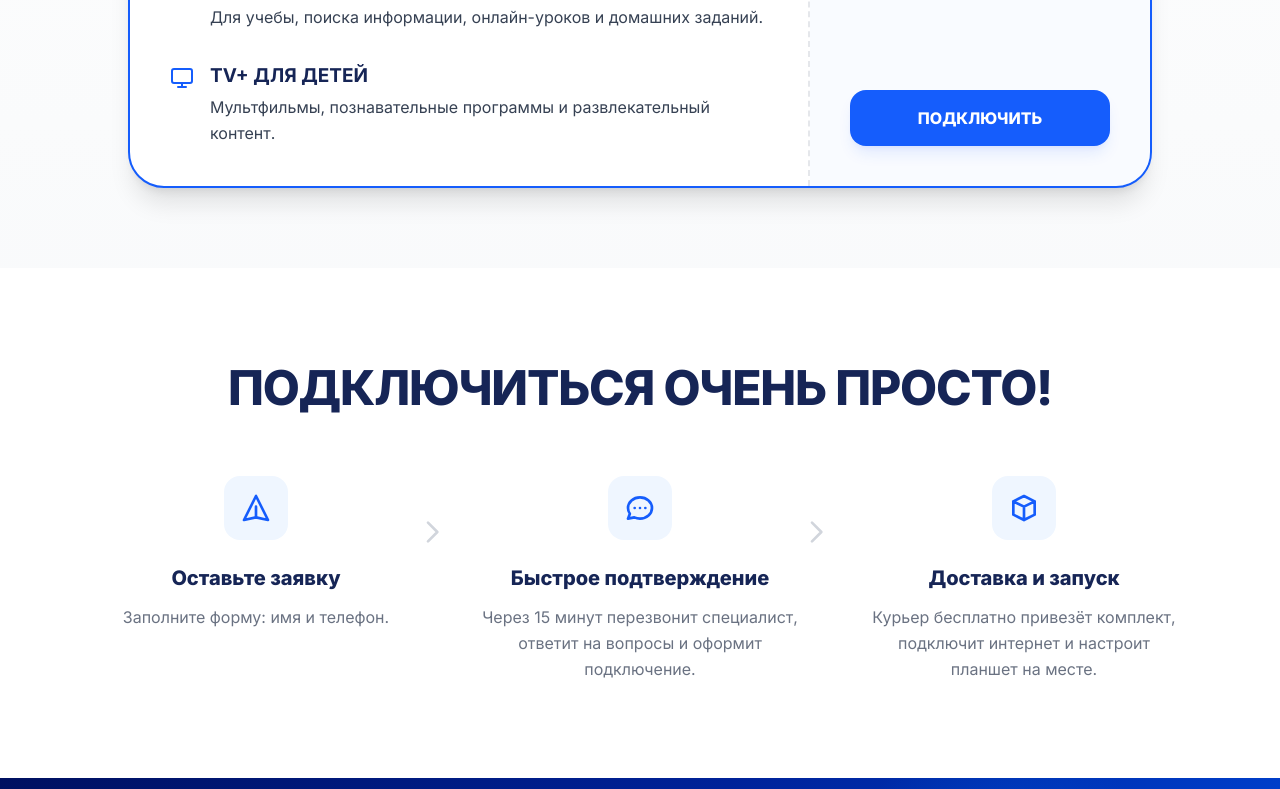
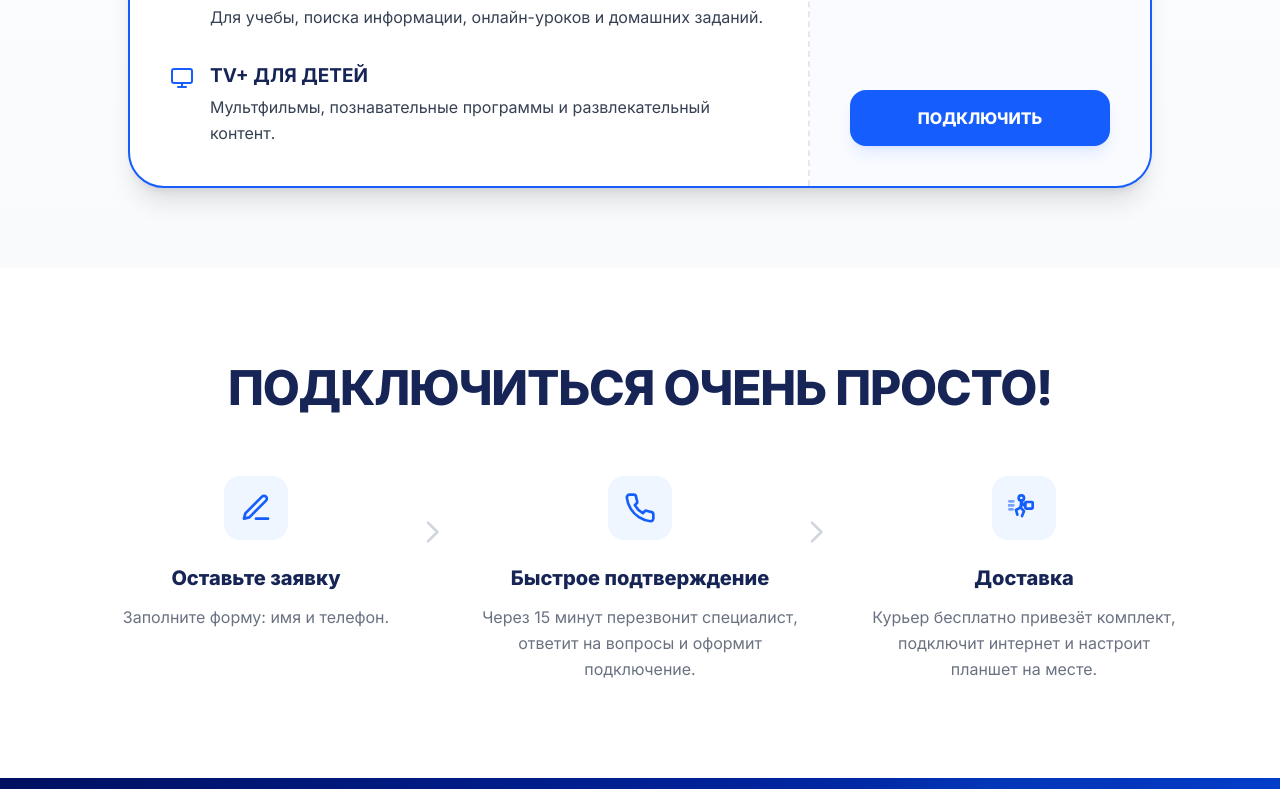
Before and after one commit to Leonard0303/back-to-school, a Vue app: page / in a window 1280 px wide. Shown: the part 1352-2141 px from the top of the page. Built offline with nearby package versions, Linux system fonts and the light colour scheme.

Commit message:
обновлены иконки шагов и цена тарифа до 12 990₸

```diff
--- a/src/components/Steps.vue
+++ b/src/components/Steps.vue
@@ -32,13 +32,26 @@ const steps = computed(() => [
           <!-- Modern SVG Icon Wrapper -->
           <div class="w-16 h-16 rounded-2xl bg-blue-50 flex items-center justify-center mb-6">
             <svg v-if="idx === 0" class="w-8 h-8 text-blue-600" fill="none" viewBox="0 0 24 24" stroke="currentColor" stroke-width="2">
-              <path stroke-linecap="round" stroke-linejoin="round" d="M12 19l9 2-9-18-9 18 9-2zm0 0v-8" />
+              <path stroke-linecap="round" stroke-linejoin="round" d="M12 20h9" />
+              <path stroke-linecap="round" stroke-linejoin="round" d="M16.5 3.5a2.121 2.121 0 0 1 3 3L7 19l-4 1 1-4L16.5 3.5z" />
             </svg>
             <svg v-else-if="idx === 1" class="w-8 h-8 text-blue-600" fill="none" viewBox="0 0 24 24" stroke="currentColor" stroke-width="2">
-              <path stroke-linecap="round" stroke-linejoin="round" d="M8 12h.01M12 12h.01M16 12h.01M21 12c0 4.418-4.03 8-9 8a9.863 9.863 0 01-4.255-.949L3 20l1.395-3.72C3.512 15.042 3 13.574 3 12c0-4.418 4.03-8 9-8s9 3.582 9 8z" />
+              <path stroke-linecap="round" stroke-linejoin="round" d="M22 16.92v3a2 2 0 0 1-2.18 2 19.79 19.79 0 0 1-8.63-3.07 19.5 19.5 0 0 1-6-6 19.79 19.79 0 0 1-3.07-8.67A2 2 0 0 1 4.11 2h3a2 2 0 0 1 2 1.72c.127.96.361 1.903.7 2.81a2 2 0 0 1-.45 2.11L8.09 9.91a16 16 0 0 0 6 6l1.27-1.27a2 2 0 0 1 2.11-.45c.907.339 1.85.573 2.81.7A2 2 0 0 1 22 16.92z" />
             </svg>
             <svg v-else class="w-8 h-8 text-blue-600" fill="none" viewBox="0 0 24 24" stroke="currentColor" stroke-width="2">
-              <path stroke-linecap="round" stroke-linejoin="round" d="M20 7l-8-4-8 4m16 0l-8 4m8-4v10l-8 4m0-10L4 7m8 4v10M4 7v10l8 4" />
+              <!-- speed lines trailing behind the runner -->
+              <path stroke-linecap="round" d="M1 7h3M0.5 10h3.5M1 13h2.5" opacity="0.55" />
+              <!-- head -->
+              <circle cx="10" cy="4.5" r="2" />
+              <!-- box held out front -->
+              <rect x="13" y="7.5" width="5.5" height="5" rx="0.6" />
+              <path stroke-linecap="round" stroke-linejoin="round" d="M10 6.5l1.5 3.5 1.5-1" />
+              <!-- torso -->
+              <path stroke-linecap="round" stroke-linejoin="round" d="M10 6.5l-0.5 5" />
+              <!-- back leg, bent -->
+              <path stroke-linecap="round" stroke-linejoin="round" d="M9.5 11.5l-3.5 2 1 3.5" />
+              <!-- front leg, striding forward -->
+              <path stroke-linecap="round" stroke-linejoin="round" d="M9.5 11.5l2.5 3-1.5 3.5" />
             </svg>
           </div>
 
--- a/src/translations.ts
+++ b/src/translations.ts
@@ -14,7 +14,7 @@ export const translations = {
       subtitle: 'Интернет, связь, TV+ и планшет в одном тарифе.',
       badge: 'ТАРИФ «ВСЁ ВКЛЮЧЕНО»',
       priceLabel: 'СПЕЦИАЛЬНАЯ ЦЕНА',
-      price: '11 990',
+      price: '12 990',
       period: '₸/мес',
       btn: 'ПОДКЛЮЧИТЬ',
       note: 'Все услуги объединены в один выгодный пакет по специальной цене для учеников и студентов.',
@@ -31,7 +31,7 @@ export const translations = {
       step1Desc: 'Заполните форму: имя и телефон.',
       step2Title: 'Быстрое подтверждение',
       step2Desc: 'Через 15 минут перезвонит специалист, ответит на вопросы и оформит подключение.',
-      step3Title: 'Доставка и запуск',
+      step3Title: 'Доставка',
       step3Desc: 'Курьер бесплатно привезёт комплект, подключит интернет и настроит планшет на месте.',
     },
     cta: {
@@ -63,7 +63,7 @@ export const translations = {
       subtitle: 'Интернет, байланыс, TV+ және планшет бір тарифте.',
       badge: '«БӘРІ ҚОСЫЛҒАН» ТАРИФІ',
       priceLabel: 'АРНАЙЫ БАҒА',
-      price: '11 990',
+      price: '12 990',
       period: '₸/ай',
       btn: 'ҚОСЫЛУ',
       note: 'Барлық қызметтер оқушылар мен студенттерге арналған арнайы тиімді бағамен бір пакетке біріктірілген.',
@@ -80,7 +80,7 @@ export const translations = {
       step1Desc: 'Форманы толтырыңыз: атыңыз бен телефоныңыз.',
       step2Title: 'Жылдам растау',
       step2Desc: '15 минуттан кейін маман хабарласып, сұрақтарға жауап береді және қосылуды рәсімдейді.',
-      step3Title: 'Жеткізу және іске қосу',
+      step3Title: 'Жеткізу',
       step3Desc: 'Курьер жиынтықты тегін әкеліп, интернетті қосады және планшетті сол жерде баптайды.',
     },
     cta: {
```
